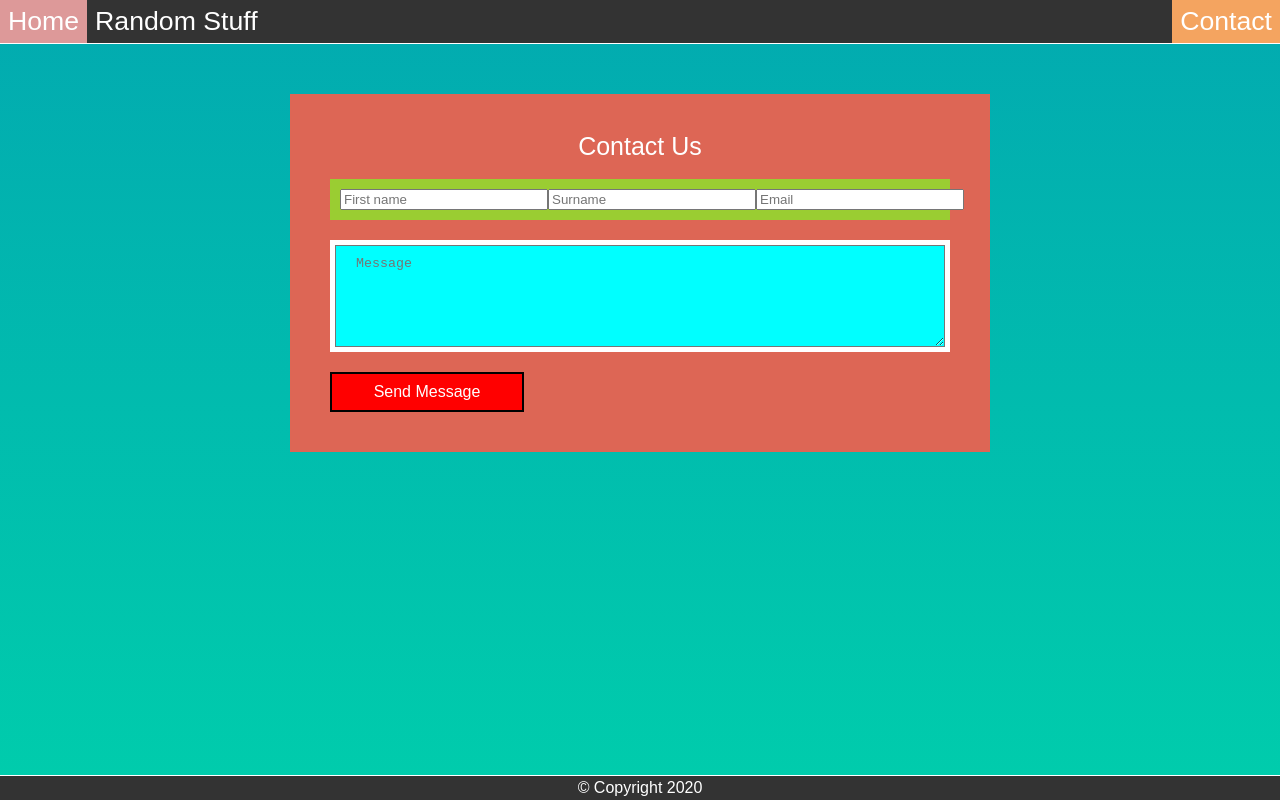
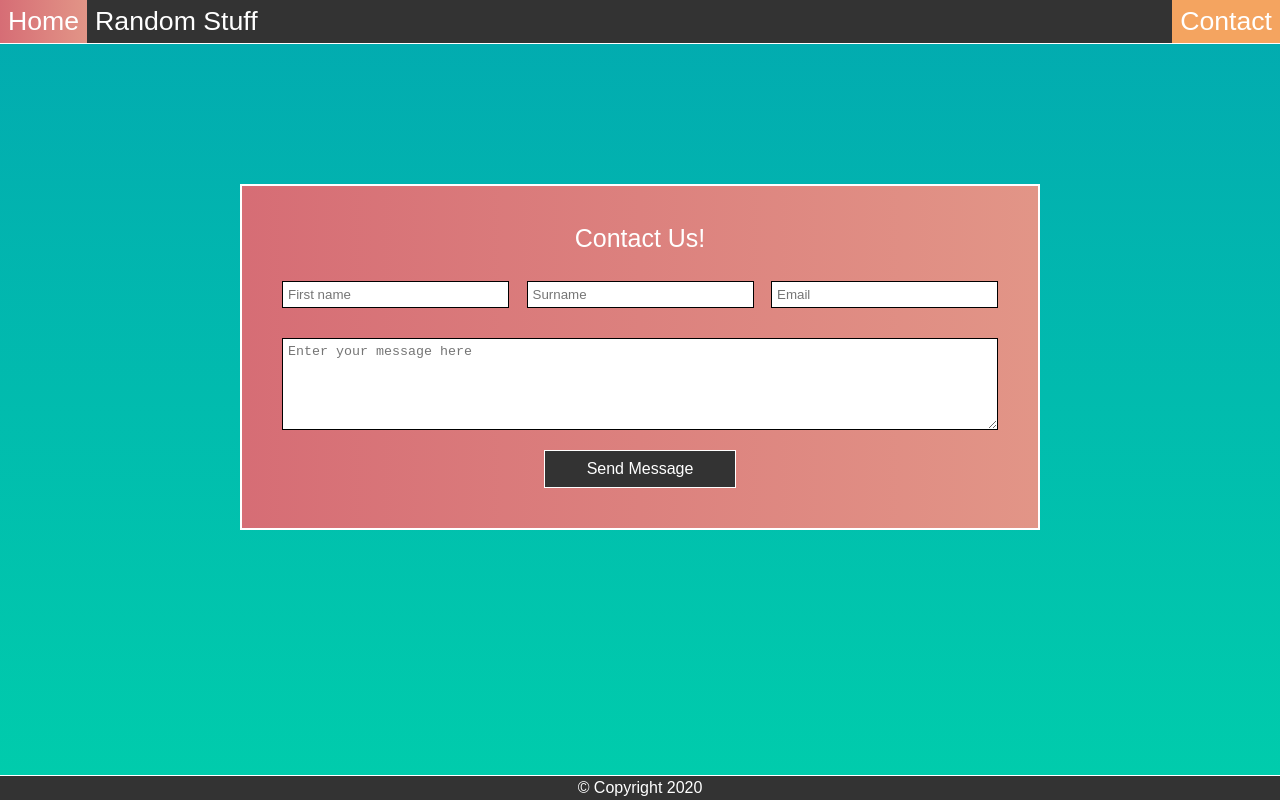
Before and after one commit to starczi/cautious-octo-umbrella, a plain HTML site: page HTML/contact.html in a window 1280 px wide. Drawn offline with Linux system fonts and the light colour scheme.

Commit message:
Webpage v2.1

```diff
--- a/CSS/style.css
+++ b/CSS/style.css
@@ -51,7 +51,7 @@ footer {
         }
 
             .navigation li a:hover:not(.active) {
-                background-color: #dd9999;
+                background: linear-gradient(to right, #d66d75, #e29587);
             }
 
 .active {
@@ -186,10 +186,12 @@ header > h1 {
 /* Contact form style */
 
 .contact-form {
-    max-width: 700px;
-    margin: 50px auto;
+    position: relative;
+    max-width: 800px;
+    margin: 140px auto;
     padding: 40px;
-    background: #dd6655;
+    background: linear-gradient(to right, #d66d75, #e29587);
+    border: 2px solid white;
     box-sizing: border-box;
 }
 
@@ -202,42 +204,48 @@ header > h1 {
 
 .input-form {
     display: flex;
-    justify-content: space-around;
+    justify-content: space-between;
     margin-bottom: 20px;
-    padding: 10px;
-    background: yellowgreen;
+    padding: 10px 0 10px 0;
 }
 
 .input > input {
-    width: 200px;
+    width: 220px;
     outline: none;
+    border: 1px solid black;
+    padding: 5px 0 5px 5px;
 }
 
 .inner-msg {
     display: flex;
     margin-bottom: 20px;
-    background: white;
 }
 
     .inner-msg > textarea {
         height: 80px;
         width: 100%;
-        padding: 10px 20px;
-        margin: 5px;
-        background: aqua;
+        padding: 5px 0 5px 5px;
+        outline: none;
+        border: 1px solid black;
     }
 
-.btn {
+
+.button-container {
+    display: flex;
+    justify-content: center;
+
+}
+.button {
     text-align: center;
     width: 150px;
-    border: 2px solid black;
+    border: 1px solid white;
     padding: 10px 20px;
     color: white;
     cursor: pointer;
-    background: red;
+    background: #333;
 }
 
-    .btn:hover {
-        background: aquamarine;
-        color: #6465a5;
+    .button:hover {
+        background: linear-gradient(to right, #02aab0, #00cdac);
+        color: black;
     }
--- a/HTML/contact.html
+++ b/HTML/contact.html
@@ -8,15 +8,16 @@
     <title>The most random page ever!</title>
 </head>
 <body>
+
     <ul class="navigation">
         <li><a href="index.html">Home</a></li>
         <li><a href="random.html">Random Stuff</a></li>
         <li><a class="active" href="#">Contact</a></li>
     </ul>
+
     <div class="contact-form">
-
         <div class="form-title">
-            Contact Us
+            Contact Us!
         </div>
 
         <div class="input-form">
@@ -32,11 +33,13 @@
         </div>
 
         <div class="inner-msg">
-            <textarea placeholder="Message"></textarea>
+            <textarea placeholder="Enter your message here"></textarea>
         </div>
 
-        <div class="btn">
-            Send Message
+        <div class="button-container">
+            <div class="button">
+                Send Message
+            </div>
         </div>
 
     </div>
```
